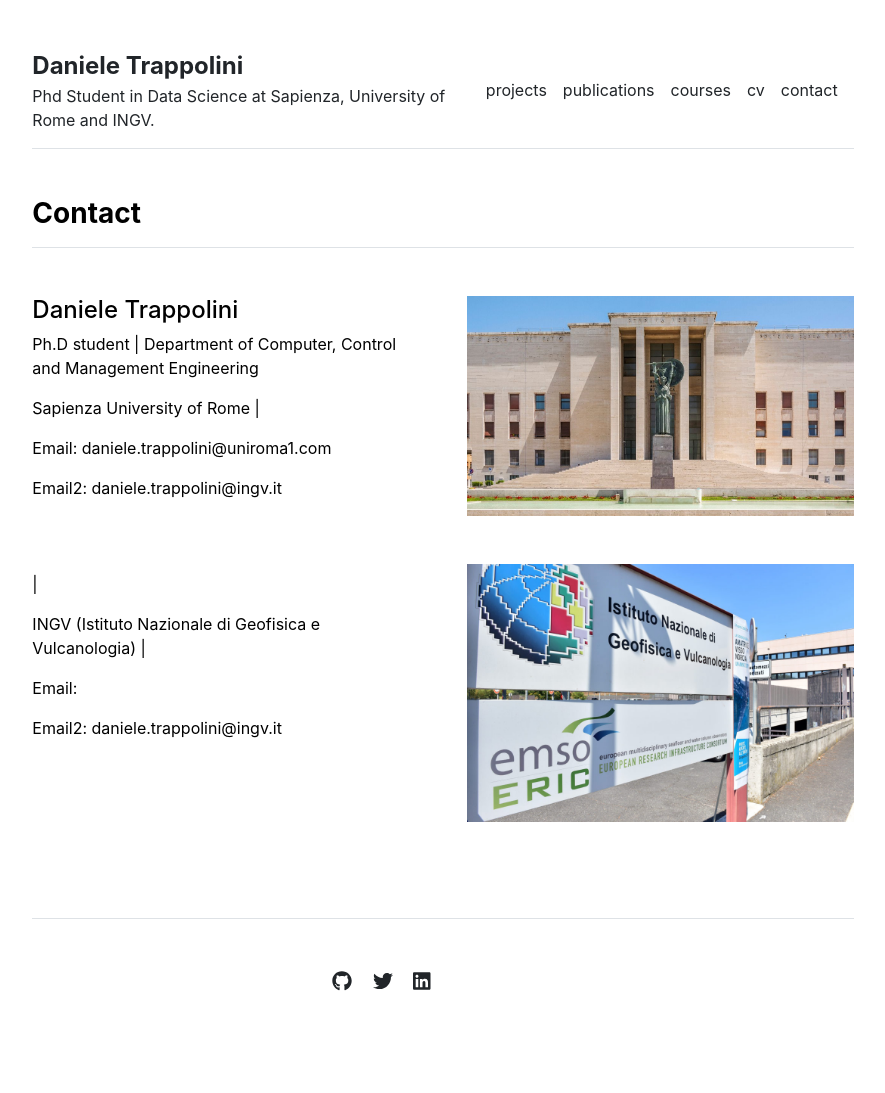
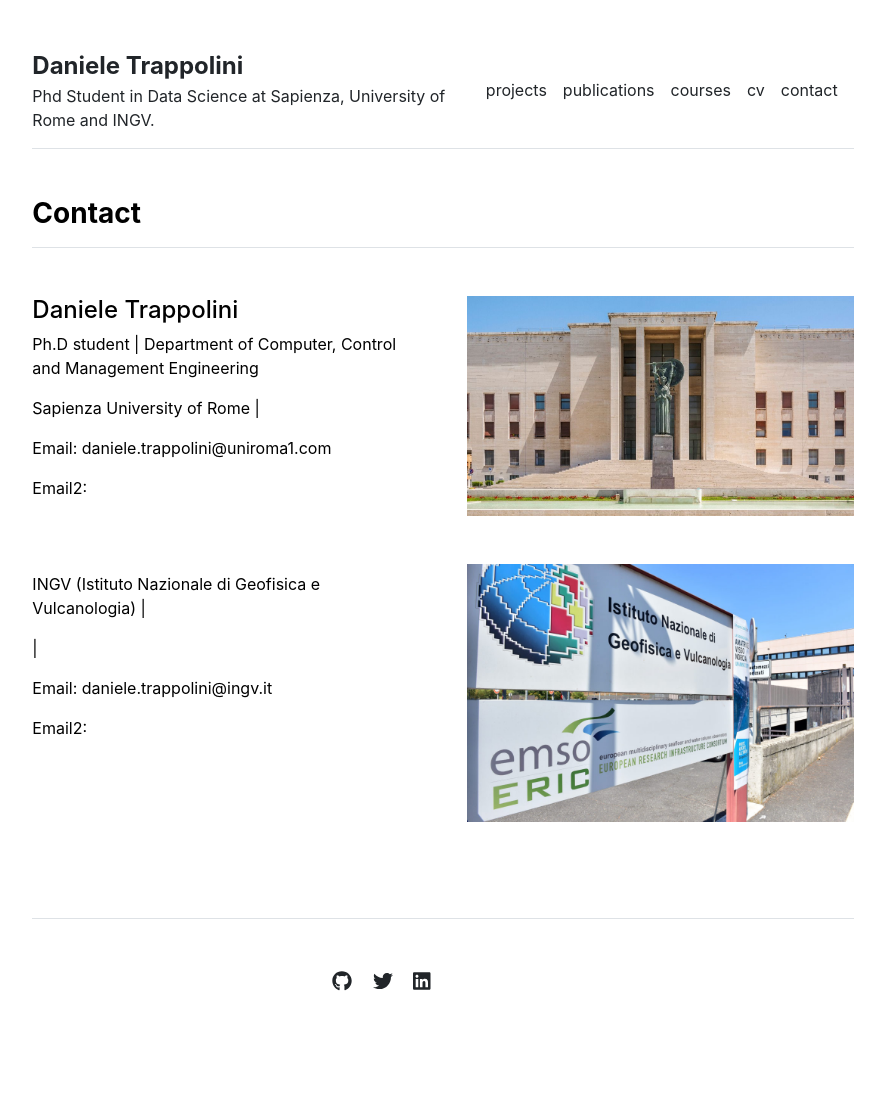
Before and after one commit to Daniele-Trappolini/Daniele-Trappolini.github.io, a Jekyll site: the page built from contact.md, in a window 1280 px wide. Shown: the whole page, without its empty margins (197-1082 px from the left). Built offline with Jekyll 4.4.1, drawn with Linux system fonts in a browser that asks for light colours.

Commit message:
settings.yml

```diff
--- a/_data/settings.yml
+++ b/_data/settings.yml
@@ -20,5 +20,5 @@ social:
 - {icon: 'linkedin', link: 'https://www.linkedin.com/in/daniele-trappolini-5789761b6/'}
 
 contacts:
-- {name: 'Daniele Trappolini', title: 'Ph.D student', department: 'Department of Computer, Control and Management Engineering', institution: 'Sapienza University of Rome', email: 'daniele.trappolini@uniroma1.com', email2: 'daniele.trappolini@ingv.it', image: 'assets/img/Sapienza_image.jpg'}
-- {institution: 'INGV (Istituto Nazionale di Geofisica e Vulcanologia)', email2: 'daniele.trappolini@ingv.it', image: 'assets/img/INGV_image.jpg'}
+- {name: 'Daniele Trappolini', title: 'Ph.D student', department: 'Department of Computer, Control and Management Engineering', institution: 'Sapienza University of Rome', email: 'daniele.trappolini@uniroma1.com', image: 'assets/img/Sapienza_image.jpg'}
+- {title: 'INGV (Istituto Nazionale di Geofisica e Vulcanologia)', email: 'daniele.trappolini@ingv.it', image: 'assets/img/INGV_image.jpg'}
```
